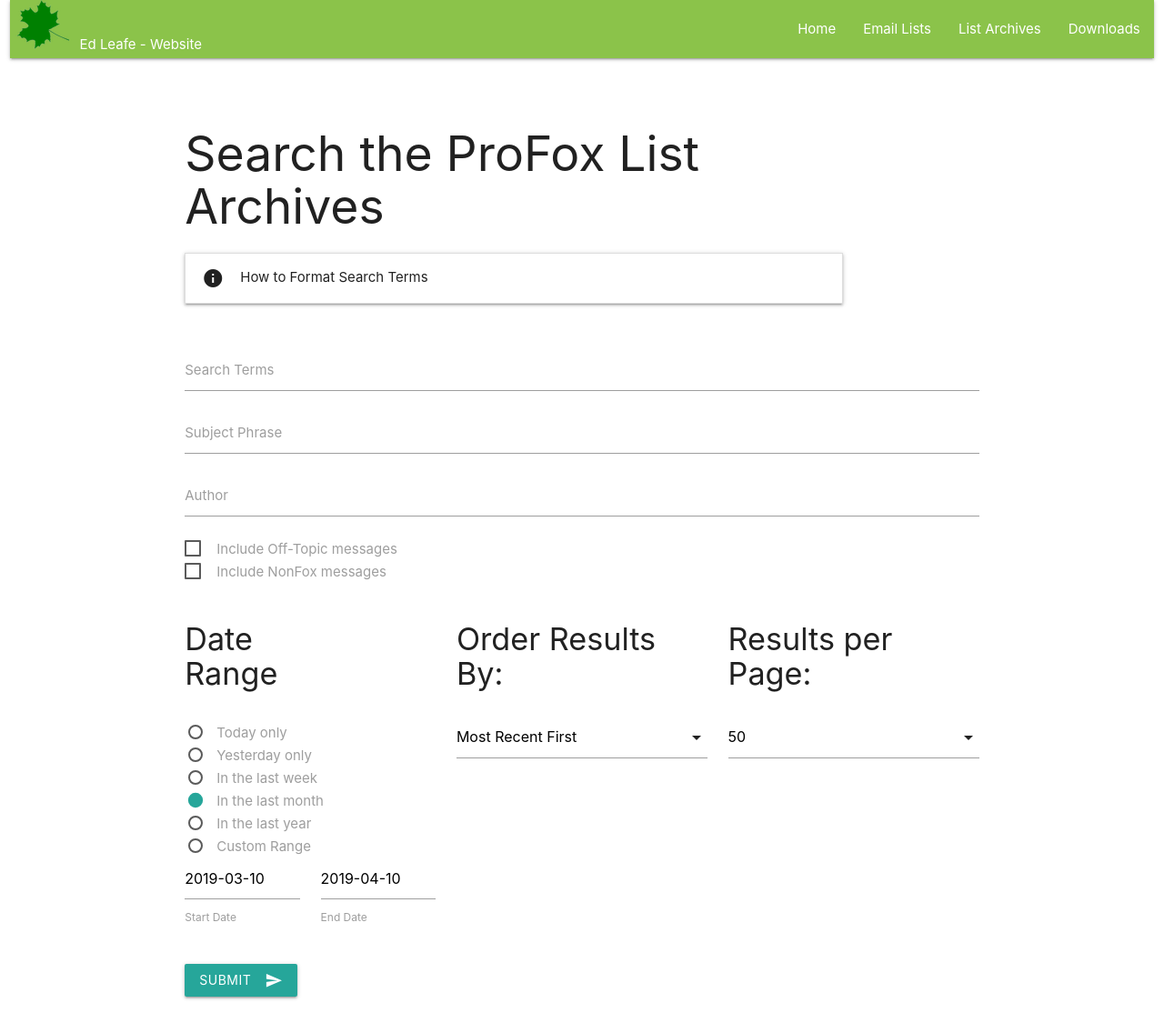
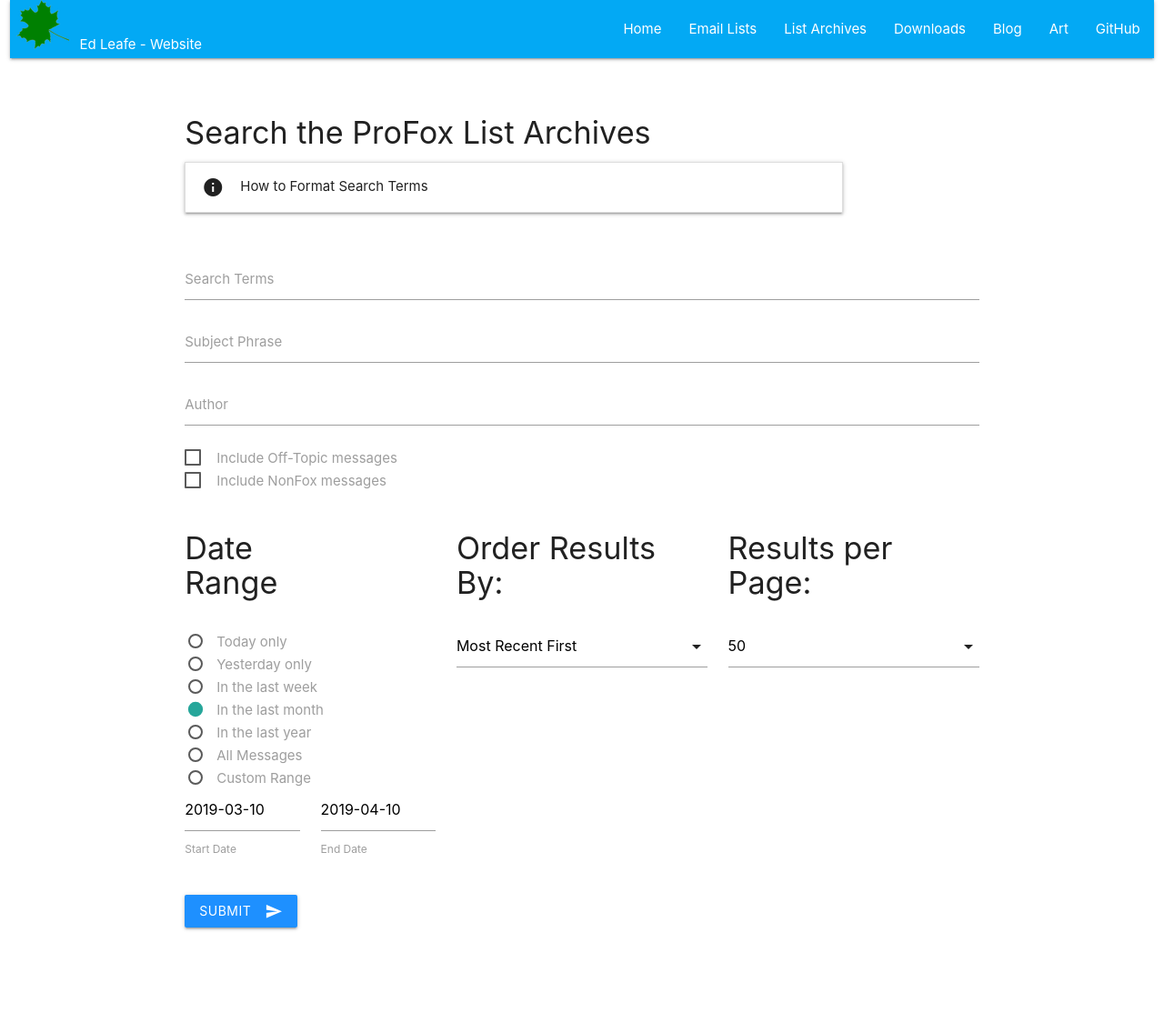
Before and after one commit to EdLeafe/leafe, a Flask app: page /archives/profox in a window 1280 px wide. Shown: the whole page at 91% size. After the commit the page ends 1023 px from the top, so only its background shows below. Run offline with Flask 2, Linux system fonts and the light colour scheme.

Commit message:
Wesite basics working before redesign
This represents the simplest form of the website. I have an idea for
completely changing things, so I wanted to commit this before I go too
far down that road.

```diff
--- a/archives.py
+++ b/archives.py
@@ -11,12 +11,10 @@
 import helpers as h
 
 PHRASE_PAT = re.compile('"([^"]*)"*')
-BATCH_SIZE = 250
 # Elasticsearch doesn't alllow for accessing more than 10K records, even with
 # using offsets. There are ways around it, but really, a search that pulls more
 # than 10K is not a very good search.
 MAX_RECORDS = 10000
-MAX_PAGES = int(MAX_RECORDS / BATCH_SIZE)
 LIMIT_MSG = "Note: Result sets are limited to %s records" % MAX_RECORDS
 
 es_client = elasticsearch.Elasticsearch(host="dodb")
@@ -248,22 +246,29 @@
     g.limit_msg = session["limit_msg"]
     g.num_results = session["num_results"]
     g.full_results = session["full_results"]
+    g.batch_size = session["batch_size"]
     g.page = int(request.args["page"])
     g.url = request.url
     g.remote_addr = request.remote_addr
     g.kwargs = session["kwargs"]
-    g.offset = (g.page - 1) * BATCH_SIZE
+    g.offset = (g.page - 1) * g.batch_size
     # Make sure we don't exceed elasticsearch's limits
-    g.kwargs["from_"] = min(g.offset, MAX_RECORDS - BATCH_SIZE)
+    g.kwargs["from_"] = min(g.offset, MAX_RECORDS - g.batch_size)
     resp = es_client.search("email", doc_type="mail", **g.kwargs)
     g.results = _extract_records(resp, translate_to_db=False)
     g.pager_text = _pager_text()
+    g.session = session
     func_dict = {"enumerate": enumerate, "fmt_author": _format_author,
             "fmt_date": _format_date}
     return render_template("archive_results.html", **func_dict)
 
 
 def archives_results_POST(listname):
+    # Clear any old session data
+#    session = {}
+    for key in ("listname", "elapsed", "total_pages", "limit_msg",
+            "num_results", "full_results", "batch_size", "kwargs"):
+        session.pop(key, None)
     g.listname = session["listname"] = listname
     body_terms = request.form.get("body_terms")
     subject = request.form.get("subject_phrase")
@@ -273,6 +278,7 @@
     sort_order = _get_sort_order(request.form.get("sort_order"))
     include_OT = bool(request.form.get("chk_OT"))
     include_NF = bool(request.form.get("chk_NF"))
+    batch_size = int(request.form.get("batch_size"))
 
     kwargs = {"body": {"query": {
             "bool": {
@@ -300,10 +306,11 @@
     if author:
         expr = "*%s*" % author
         bqbm.append({"wildcard": {"from": expr}})
-    if not include_OT:
-        _add_match(neg_bqbm, "subject", "[OT]")
-    if not include_NF:
-        _add_match(neg_bqbm, "subject", "[NF]")
+    if listabb == "p":
+        if not include_OT:
+            _add_match(neg_bqbm, "subject", "[OT]")
+        if not include_NF:
+            _add_match(neg_bqbm, "subject", "[NF]")
 
     bqbm.append({"range": {"posted": {"gte": start_date}}})
     bqbm.append({"range": {"posted": {"lte": end_date}}})
@@ -324,18 +331,18 @@
     resp = es_client.search("email", doc_type="mail", **kwargs)
     g.full_results = [r["_source"]["msg_num"] for r in resp["hits"]["hits"]]
     session["full_results"] = g.full_results
-    g.num_results = resp["hits"]["total"]
+    session["num_results"] = g.num_results = resp["hits"]["total"]
     g.limit_msg = "" if g.num_results <= MAX_RECORDS else LIMIT_MSG
-    session["num_results"] = g.num_results
     session["limit_msg"] = g.limit_msg
 
     # Now run the query for real
     kwargs.pop("_source")
-    kwargs["size"] = BATCH_SIZE
-    g.offset = int(request.form.get("page", "0")) * BATCH_SIZE
+    kwargs["size"] = batch_size
+    g.offset = int(request.form.get("page", "0")) * batch_size
     # Make sure we don't exceed elasticsearch's limits
-    kwargs["from_"] = min(g.offset, MAX_RECORDS - BATCH_SIZE)
+    kwargs["from_"] = min(g.offset, MAX_RECORDS - batch_size)
 
+    session["batch_size"] = batch_size
     session["kwargs"] = g.kwargs = kwargs
     resp = es_client.search("email", doc_type="mail", **kwargs)
     session["elapsed"] = g.elapsed = "%.4f" % (time.time() - startTime)
@@ -348,8 +355,9 @@
     g.remote_addr = request.remote_addr
 
     page = int(request.form.get("page", "1"))
-    calc_pages = int(math.ceil(float(g.num_results) / BATCH_SIZE))
-    session["total_pages"] = g.total_pages = min(calc_pages, MAX_PAGES)
+    calc_pages = int(math.ceil(float(g.num_results) / batch_size))
+    max_pages = int(MAX_RECORDS / batch_size)
+    session["total_pages"] = g.total_pages = min(calc_pages, max_pages)
     page = min(page, g.total_pages)
 
     g.page = page
@@ -357,3 +365,6 @@
     func_dict = {"enumerate": enumerate, "fmt_author": _format_author,
             "fmt_date": _format_date}
     return render_template("archive_results.html", **func_dict)
+
+#BATCH_SIZE = 250
+#MAX_PAGES = int(MAX_RECORDS / BATCH_SIZE)
--- a/leafe.py
+++ b/leafe.py
@@ -3,7 +3,7 @@
 from flask import Flask, g, render_template, request, url_for
 
 import archives
-#import welcome
+import downloads
 
 app = Flask(__name__)
 app.secret_key = b"C\xba\x87\xbf\xca'i\xbf\xab\xc4\x9b\x97\xdc\xef\xb0\x9a\xed"
@@ -21,8 +21,13 @@
 
 @app.route("/email_lists")
 def show_email_lists():
-    g.email_list_card_color = "grey lighten-3 black-text "
+    g.email_list_card_color = "light-blue lighten-5 black-text "
     return render_template("email_lists.html")
+
+@app.route("/profox_faq")
+def show_profox_faq():
+    g.email_list_card_color = "light-blue lighten-5 black-text "
+    return render_template("profox_faq.html")
 
 @app.route("/archives/full_thread/<msg_num>", methods=["GET"])
 def show_full_thread(msg_num):
@@ -48,6 +53,31 @@
 def achives_get():
     return archives.archives_form()
 
+@app.route("/downloads")
+def dls():
+    return downloads.main_page()
+
+@app.route("/search_dls", methods=["POST"])
+def search_dls():
+    return downloads.search_dls()
+
+@app.route("/download_list")
+def list_downloads():
+    return downloads.all_dls()
+
+@app.route("/download_file/<url>/<url2>")
+@app.route("/download_file/<url>")
+def download_file(url, url2=None):
+    return downloads.download_file(url, url2=url2)
+
+@app.route("/uploads")
+def uploads():
+    return downloads.upload()
+
+@app.route("/upload_file", methods=["POST"])
+def upload_file():
+    return downloads.upload_file()
+
 @app.route("/ip.html")
 def get_ip():
     g.remote_ip = request.environ["REMOTE_ADDR"]
@@ -55,9 +85,8 @@
 
 @app.route("/ip")
 def get_plain_ip():
-    return f'{request.environ["REMOTE_ADDR"]}'
-    return render_template("ip.html")
-
+    addr = request.environ['REMOTE_ADDR']
+    return f"{addr}"
 
 @app.route("/test")
 def test():
@@ -72,11 +101,5 @@
     return render_template("not_found.html")
 
 
-#@app.route("/archives", strict_slashes=False)
-#@app.route("/archives/<listname>")
-#def get_archives(listname=None):
-#    return archives.GET_archives(listname=listname)
-
-
 if __name__ == "__main__":
     app.run(host='0.0.0.0')
--- a/templates/archives_form.html
+++ b/templates/archives_form.html
@@ -46,6 +46,10 @@
           start.value = st_year;
           end.value = st_now;
           break;
+        case "range_all":
+          start.value = st_all;
+          end.value = st_now;
+          break;
         case "range_custom":
           var instance = M.Datepicker.getInstance(start);
           instance.open()
@@ -77,14 +81,16 @@
     {% if not g.listname %}
     <div class="container">
       <div class="row">
+        <div class="col s12"><h4>Please select the archive to search</h4></div>
+      </div>
+      <div class="row">
         <div class="col s12">
-          <div class="col s12"><h4>Please select the archive to search</h4></div>
-          <div class="col s6 offset-s3"><a href="/archives/profox" id="lnkProFox" name="lnkProFox">ProFox</a></div>
-          <div class="col s6 offset-s3"><a href="/archives/prolinux" id="lnkProLinux" name="lnkProLinux">ProLinux</a></div>
-          <div class="col s6 offset-s3"><a href="/archives/propython" id="lnkProPython" name="lnkProPython">ProPython</a></div>
-          <div class="col s6 offset-s3"><a href="/archives/codebook" id="lnkCodebook" name="lnkCodebook">Codebook</a></div>
-          <div class="col s6 offset-s3"><a href="/archives/dabo-users" id="lnkDaboUsers" name="lnkDaboUsers">Dabo-users</a></div>
-          <div class="col s6 offset-s3"><a href="/archives/dabo-dev" id="lnkDaboDev" name="lnkDaboDev">Dabo-dev</a></div>
+          <div><a href="/archives/profox" id="lnkProFox" name="lnkProFox">ProFox</a></div>
+          <div><a href="/archives/prolinux" id="lnkProLinux" name="lnkProLinux">ProLinux</a></div>
+          <div><a href="/archives/propython" id="lnkProPython" name="lnkProPython">ProPython</a></div>
+          <div><a href="/archives/codebook" id="lnkCodebook" name="lnkCodebook">Codebook</a></div>
+          <div><a href="/archives/dabo-users" id="lnkDaboUsers" name="lnkDaboUsers">Dabo-users</a></div>
+          <div><a href="/archives/dabo-dev" id="lnkDaboDev" name="lnkDaboDev">Dabo-dev</a></div>
         </div>
       </div>
     </div>
@@ -96,7 +102,7 @@
         <input name="listname" type="hidden" value={{ g.listname }}>
         <div class="row">
           <div class="col s10">
-            <h2>Search the {{ g.proper_listname }} List Archives</h2>
+            <h4>Search the {{ g.proper_listname }} List Archives</h4>
             <ul class="collapsible">
               <li>
                 <div class="collapsible-header">
@@ -207,6 +213,14 @@
             <div class="row" style="margin-bottom:0;">
               <div class="col s12">
                   <label>
+                    <input class="date_range" id="range_all" name="date_radio" type="radio" OnClick="onSelectDateRange(this);"/>
+                    <span>All Messages</span>
+                  </label>
+              </div>
+            </div>
+            <div class="row" style="margin-bottom:0;">
+              <div class="col s12">
+                  <label>
                     <input class="date_range" id="range_custom" name="date_radio" type="radio" OnClick="onSelectDateRange(this);"/>
                     <span>Custom Range</span>
                   </label>
--- a/templates/email_lists.html
+++ b/templates/email_lists.html
@@ -1,6 +1,6 @@
 {% extends "master.html" %}
 
-{% block title %}Welcome to leafe.com{% endblock %}
+{% block title %}Email Lists{% endblock %}
     {% block content %}
     <div class="row">
       <div class="col s4 offset-s1">
--- a/templates/fullthread.html
+++ b/templates/fullthread.html
@@ -8,7 +8,7 @@
       <div class="z-depth-3">
         <div class="row" style="padding-top: 40px;">
           <div class="col s5 offset-s2">
-            <div class="card blue-grey darken-1">
+            <div class="card blue darken-4">
               <div class="card-content white-text">
                 <span class="card-title">{{ msg.subject }}</span>
                 <p>Author: <b>{{ fmt_author(msg.from) }}</b></p>
--- a/templates/master.html
+++ b/templates/master.html
@@ -39,9 +39,15 @@
       font-weight: 800;
     }
     .navbutton {
-        background-color: "amber darken-3"
+        background-color: "amber darken-3";
+    }
+    .btn, .btn:hover {
+        background-color: #1E90FF;
     }
   </style>
+
+  {% block extra_CSS %}
+  {% endblock %}
 
   <!-- Javascript
   –––––––––––––––––––––––––––––––––––––––––––––––––– -->
@@ -95,7 +101,6 @@
   });
 
   {% block extra_JS %}
-  {{ extra_JS }}
   {% endblock %}
 
   </script>
@@ -108,7 +113,7 @@
   {% block navbar %}
   <div class="row">
     <div class="col s12">
-      <nav class="light-green">
+      <nav class="light-blue">
         <div class="nav-wrapper">
             <a href="#!" class="brand-logo">
             <a href="#" data-target="mobile-demo" class="sidenav-trigger"><i class="material-icons">menu</i>
@@ -122,7 +127,13 @@
               </li>
               <li><a href="/archives">List Archives</a>
               </li>
-              <li><a href="/dls">Downloads</a>
+              <li><a href="/downloads">Downloads</a>
+              </li>
+              <li><a href="https://blog.edleafe.com">Blog</a>
+              </li>
+              <li><a href="https://art.edleafe.com">Art</a>
+              </li>
+              <li><a href="https://github.com/EdLeafe?tab=repositories">GitHub</a>
               </li>
             </ul>
         </div>
@@ -134,8 +145,14 @@
         </li>
         <li><a href="/archives">List Archives</a>
         </li>
-        <li><a href="/dls">Downloads</a>
+        <li><a href="/downloads">Downloads</a>
         </li>
+        <li><a href="https://blog.edleafe.com">Blog</a>
+        </li>
+		<li><a href="https://art.edleafe.com">Art</a>
+		</li>
+		<li><a href="https://github.com/EdLeafe?tab=repositories">GitHub</a>
+		</li>
       </ul>
     </div>
   </div>
```
Also changed, not shown: templates/archive_results.html (+7 -18 lines), templates/index.html (+24 -0 lines), templates/message.html (+7 -7 lines), 1 other file.
